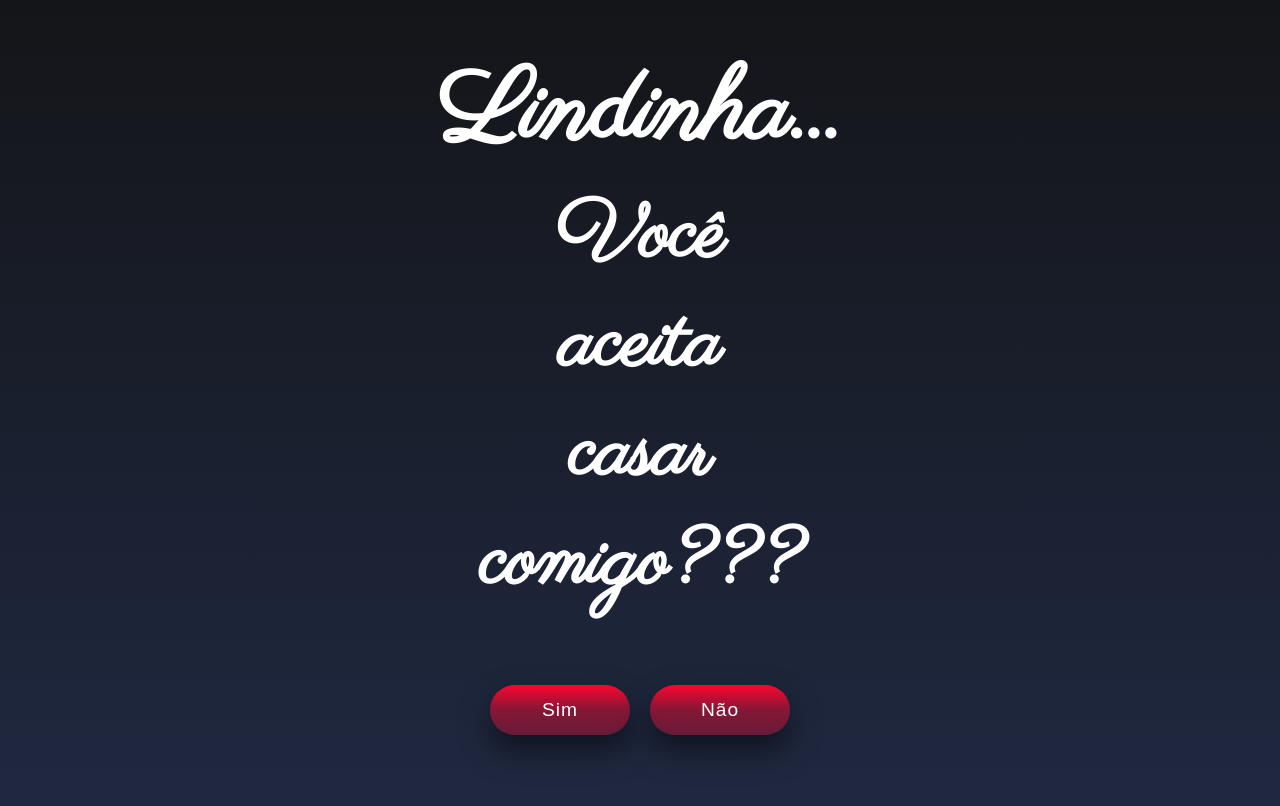
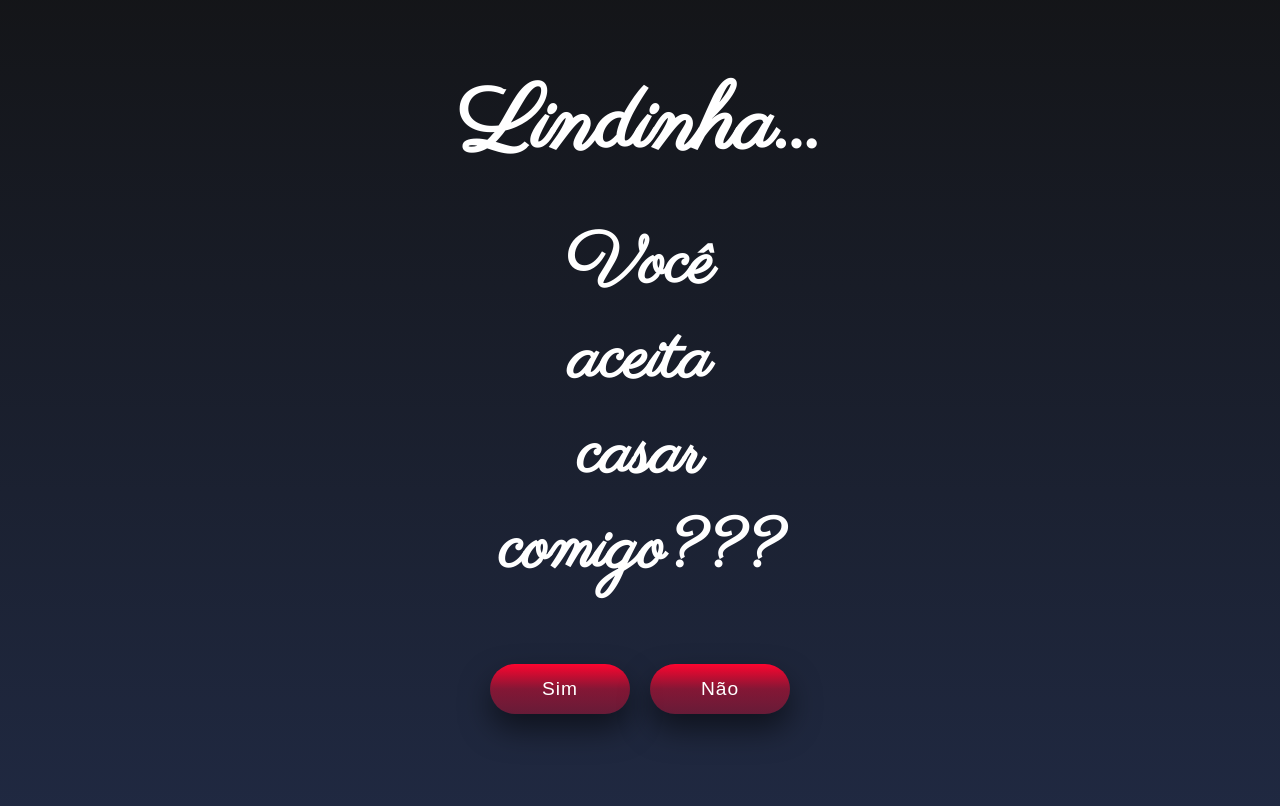
Before and after one commit to leandrosob/prog_ca, a plain HTML site: page pedido.html in a window 1280 px wide. Shown: the part 130-936 px from the top of the page. Drawn offline with Linux system fonts and the light colour scheme; some packages are replaced by stand-ins of ours; a script that the page names is missing.

Commit message:
Alteração pedido.css para REM

```diff
--- a/css/pedido.css
+++ b/css/pedido.css
@@ -89,9 +89,10 @@
 }
 
 h1 {
-	font-size: 100px;
+	font-size: 5.625rem;
+	margin-bottom: 1.875rem;
 }
 
 h2 {
-	font-size: 80px;
+	font-size: 4.375rem;
 }
```
